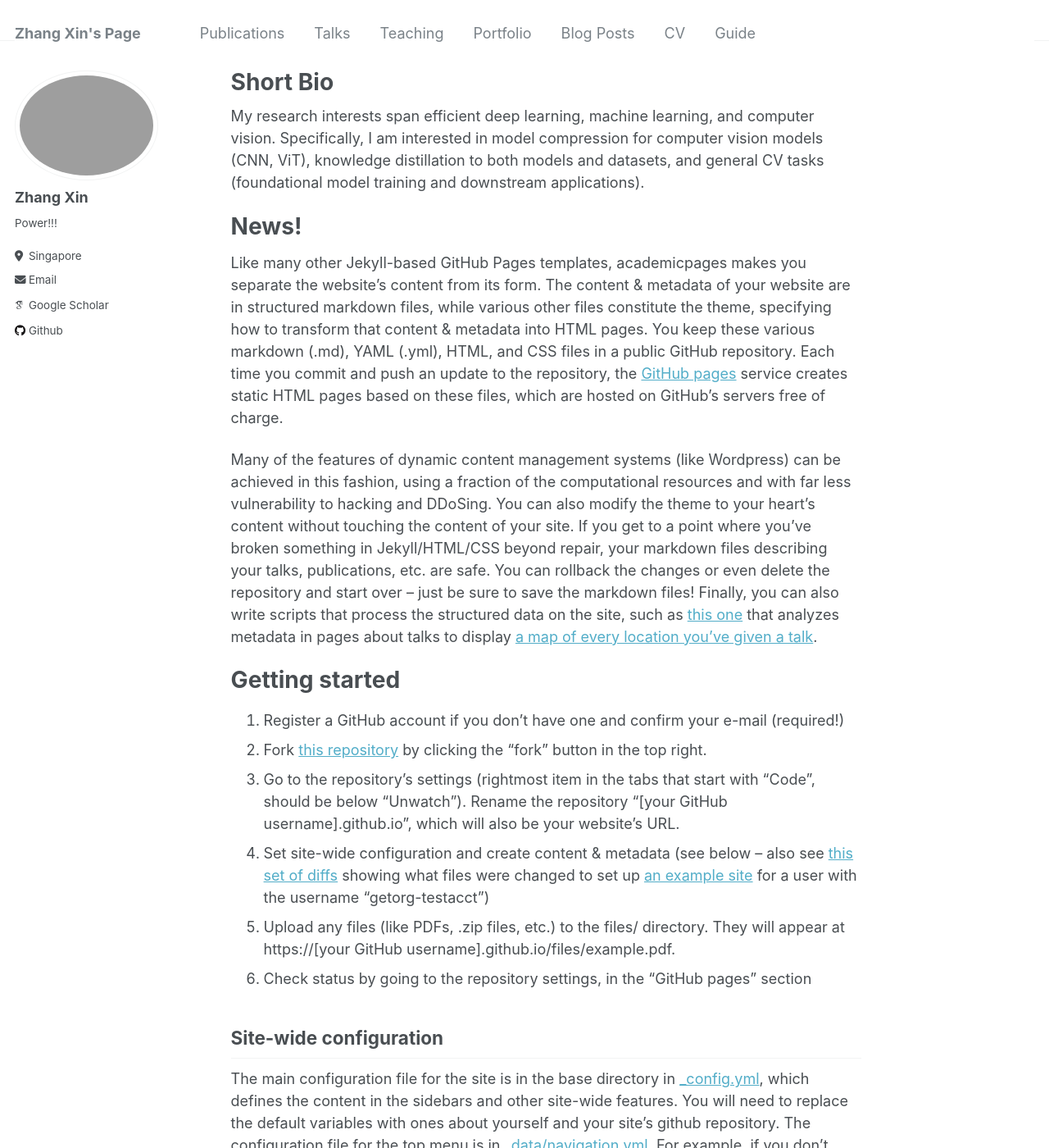
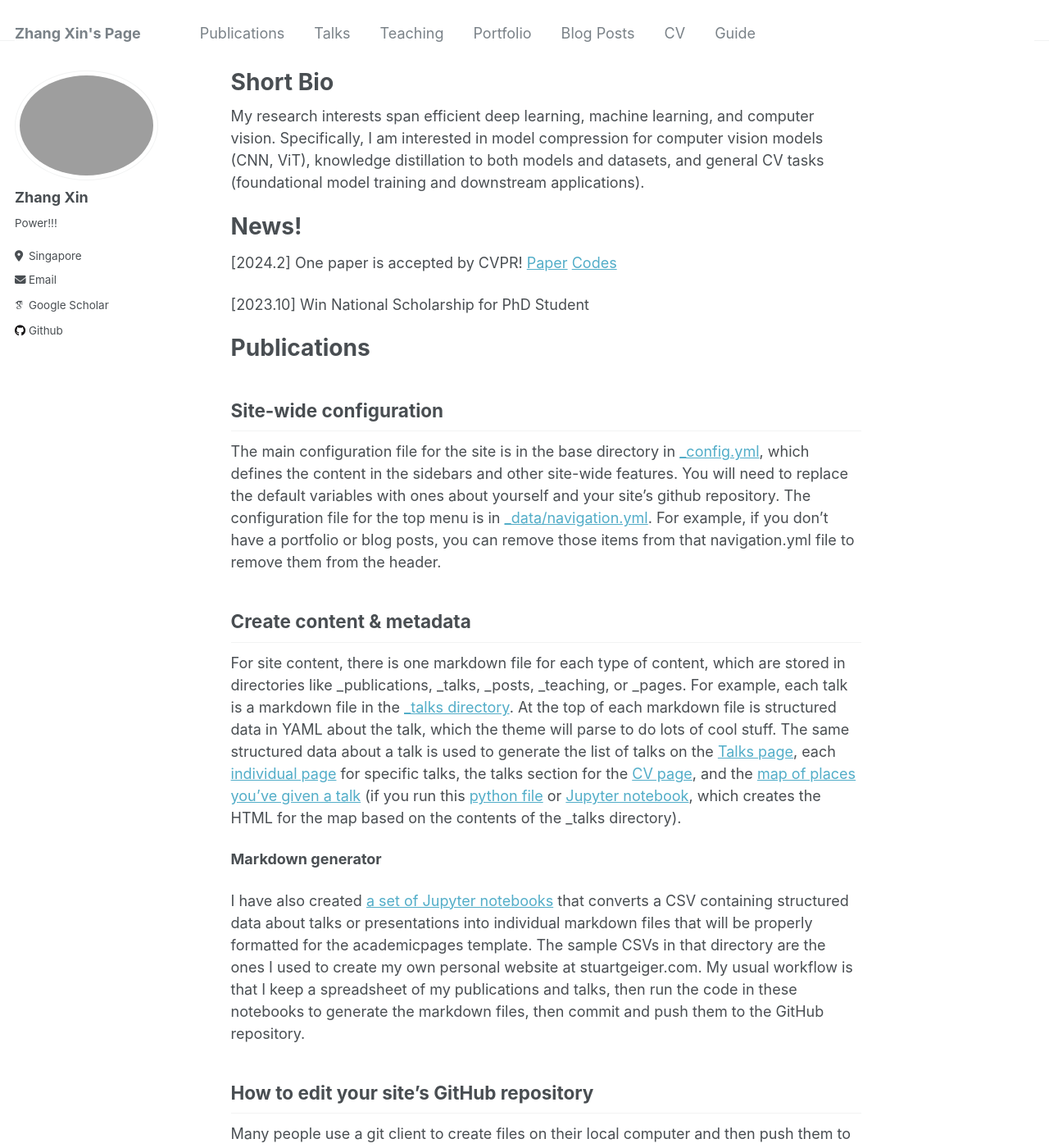
Before and after one commit to Anonymous-f/Anonymous-f.github.io, a Jekyll site: the page built from _pages/about.md, in a window 1280 px wide and 1400 px high. Shown: the whole window at 82% size. Built offline with Jekyll 4.4.1, drawn with Linux system fonts in a browser that asks for light colours; some web fonts are replaced.

Commit message:
Update about.md

```diff
--- a/_pages/about.md
+++ b/_pages/about.md
@@ -12,18 +12,15 @@ My research interests span efficient deep learning, machine learning, and comput
 
 News!
 ======
-Like many other Jekyll-based GitHub Pages templates, academicpages makes you separate the website's content from its form. The content & metadata of your website are in structured markdown files, while various other files constitute the theme, specifying how to transform that content & metadata into HTML pages. You keep these various markdown (.md), YAML (.yml), HTML, and CSS files in a public GitHub repository. Each time you commit and push an update to the repository, the [GitHub pages](https://pages.github.com/) service creates static HTML pages based on these files, which are hosted on GitHub's servers free of charge.
+[2024.2] One paper is accepted by CVPR! [Paper](https://scholar.google.com/citations?view_op=view_citation&hl=zh-CN&user=rJMMViQAAAAJ&citation_for_view=rJMMViQAAAAJ:Tyk-4Ss8FVUC) [Codes](https://github.com/zhangxin-xd/Dataset-Pruning-TDDS)
 
-Many of the features of dynamic content management systems (like Wordpress) can be achieved in this fashion, using a fraction of the computational resources and with far less vulnerability to hacking and DDoSing. You can also modify the theme to your heart's content without touching the content of your site. If you get to a point where you've broken something in Jekyll/HTML/CSS beyond repair, your markdown files describing your talks, publications, etc. are safe. You can rollback the changes or even delete the repository and start over -- just be sure to save the markdown files! Finally, you can also write scripts that process the structured data on the site, such as [this one](https://github.com/academicpages/academicpages.github.io/blob/master/talkmap.ipynb) that analyzes metadata in pages about talks to display [a map of every location you've given a talk](https://academicpages.github.io/talkmap.html).
+[2023.10] Win National Scholarship for PhD Student
 
-Getting started
+
+
+Publications
 ======
-1. Register a GitHub account if you don't have one and confirm your e-mail (required!)
-1. Fork [this repository](https://github.com/academicpages/academicpages.github.io) by clicking the "fork" button in the top right.
-1. Go to the repository's settings (rightmost item in the tabs that start with "Code", should be below "Unwatch"). Rename the repository "[your GitHub username].github.io", which will also be your website's URL.
-1. Set site-wide configuration and create content & metadata (see below -- also see [this set of diffs](http://archive.is/3TPas) showing what files were changed to set up [an example site](https://getorg-testacct.github.io) for a user with the username "getorg-testacct")
-1. Upload any files (like PDFs, .zip files, etc.) to the files/ directory. They will appear at https://[your GitHub username].github.io/files/example.pdf.
-1. Check status by going to the repository settings, in the "GitHub pages" section
+
 
 Site-wide configuration
 ------
```
